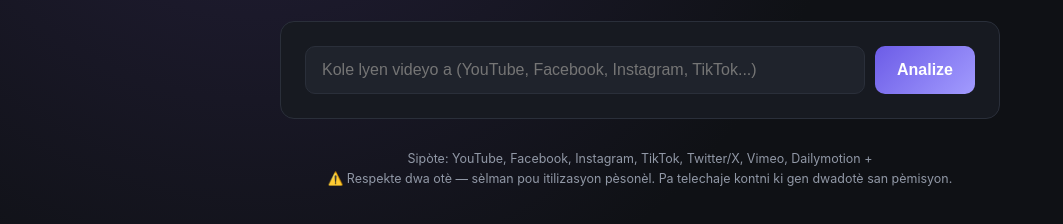
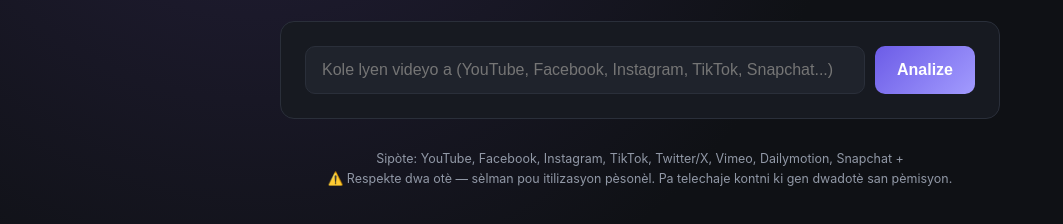
Before and after one commit to quizkiltirel/Telechaje-videyo, a website: page public/index.html in a window 1280 px wide. Shown: the part 166-390 px from the top of the page, without its empty margins (0-1063 px from the left). Drawn offline with Linux system fonts and the light colour scheme.

Commit message:
Update index.html

```diff
--- a/public/index.html
+++ b/public/index.html
@@ -85,7 +85,7 @@
 
   <div class="card">
     <div class="input-row">
-      <input id="urlInput" type="text" placeholder="Kole lyen videyo a (YouTube, Facebook, Instagram, TikTok...)">
+      <input id="urlInput" type="text" placeholder="Kole lyen videyo a (YouTube, Facebook, Instagram, TikTok, Snapchat...)">
       <button class="primary" id="analyzeBtn">Analize</button>
     </div>
     <div id="errorBox"></div>
@@ -99,7 +99,7 @@
   </div>
 
   <p class="disclaimer">
-    Sipòte: YouTube, Facebook, Instagram, TikTok, Twitter/X, Vimeo, Dailymotion +<br>
+    Sipòte: YouTube, Facebook, Instagram, TikTok, Twitter/X, Vimeo, Dailymotion, Snapchat +<br>
     ⚠️ Respekte dwa otè — sèlman pou itilizasyon pèsonèl. Pa telechaje kontni ki gen dwadotè san pèmisyon.
   </p>
 </div>
```
